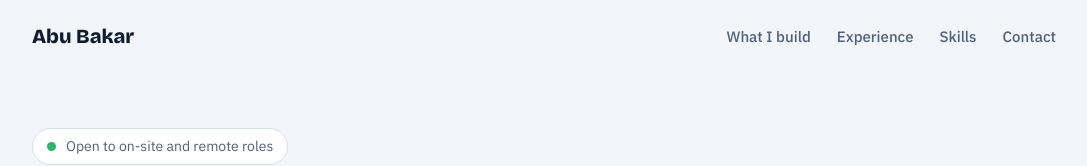
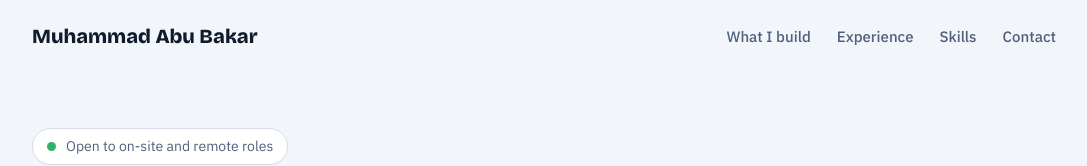
Before and after one commit to abubakar-tarar/abubakar-tarar.github.io, a plain HTML site: page index.html in a window 1280 px wide. Shown: the top 166 px of the page, without its empty margins (96-1183 px from the left). Drawn offline with nearby package versions, Linux system fonts and the light colour scheme.

Commit message:
name updated to full name

```diff
--- a/index.html
+++ b/index.html
@@ -110,7 +110,7 @@ footer{padding:0 0 40px;color:var(--muted);font-size:14px}
 <body>
 <div class="wrap">
   <nav aria-label="Main">
-    <a class="logo" href="#top">Abu Bakar</a>
+    <a class="logo" href="#top">Muhammad Abu Bakar</a>
     <ul>
       <li><a href="#work">What I build</a></li>
       <li><a href="#experience">Experience</a></li>
```
